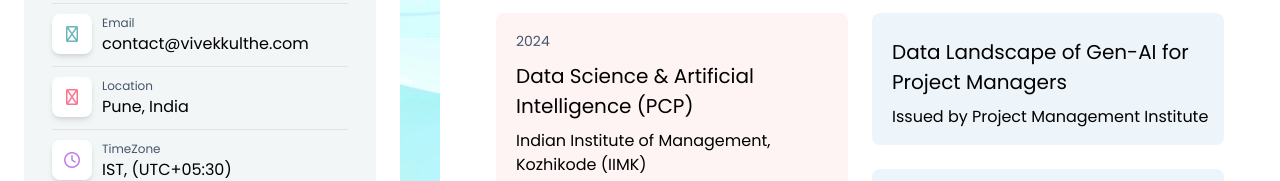
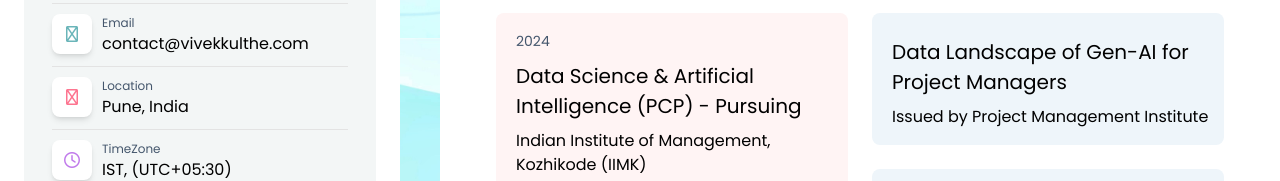
Before and after one commit to vivekkulthe/profile, a website: page resumeOne.html in a window 1280 px wide. Shown: the part 762-943 px from the top of the page. Drawn offline with nearby package versions, Linux system fonts and the light colour scheme; files that its build step writes are made by us from their sources.

Commit message:
Update resumeOne.html

```diff
--- a/resumeOne.html
+++ b/resumeOne.html
@@ -244,7 +244,7 @@
                                         <div
                                             class="bg-[#fff4f4] dark:bg-transparent py-4 pl-5 pr-3 space-y-2 mb-6 rounded-lg dark:border-[#212425] dark:border-2">
                                             <span class="text-tiny text-gray-lite dark:text-[#b7b7b7]">2024</span>
-                                            <h3 class="text-xl dark:text-white"> Data Science & Artificial Intelligence (PCP) </h3>
+                                            <h3 class="text-xl dark:text-white"> Data Science & Artificial Intelligence (PCP) - Pursuing </h3>
                                             <p class="dark:text-[#b7b7b7]"> Indian Institute of Management, Kozhikode (IIMK)</p>
                                         </div>
                                         <div
```
